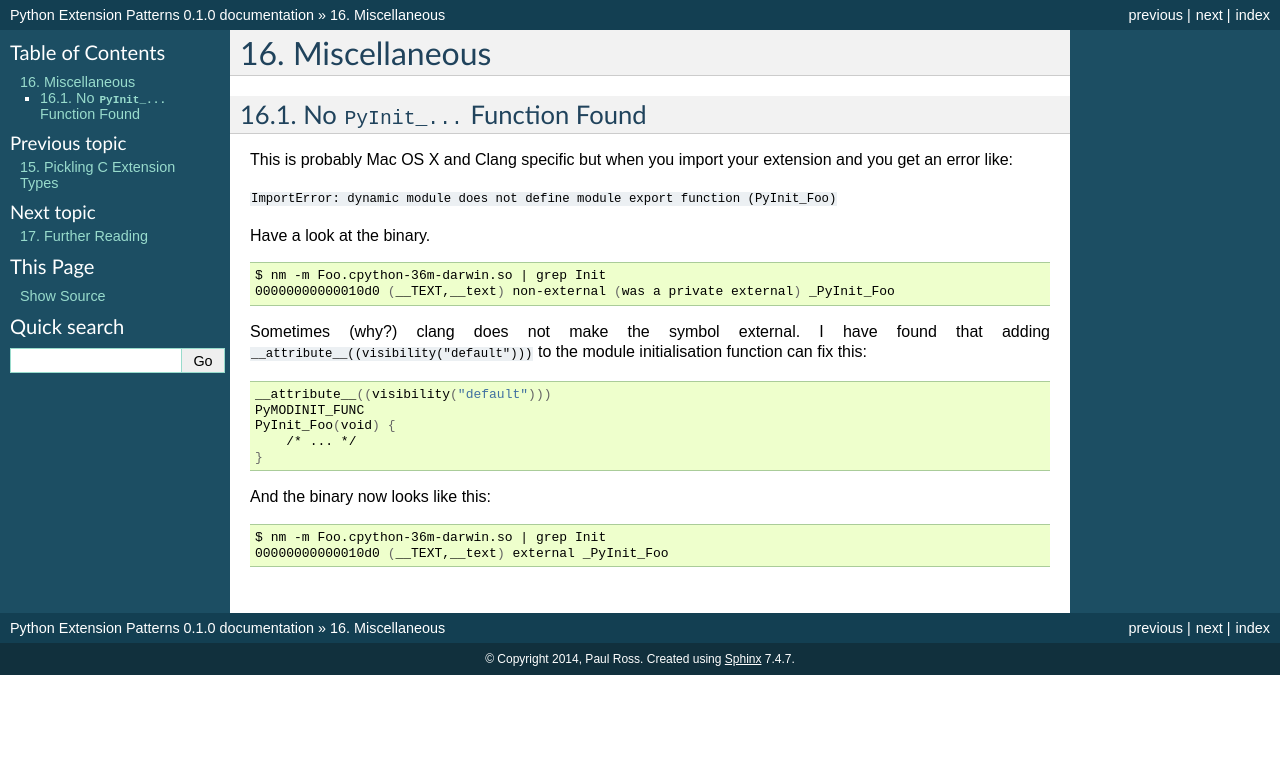
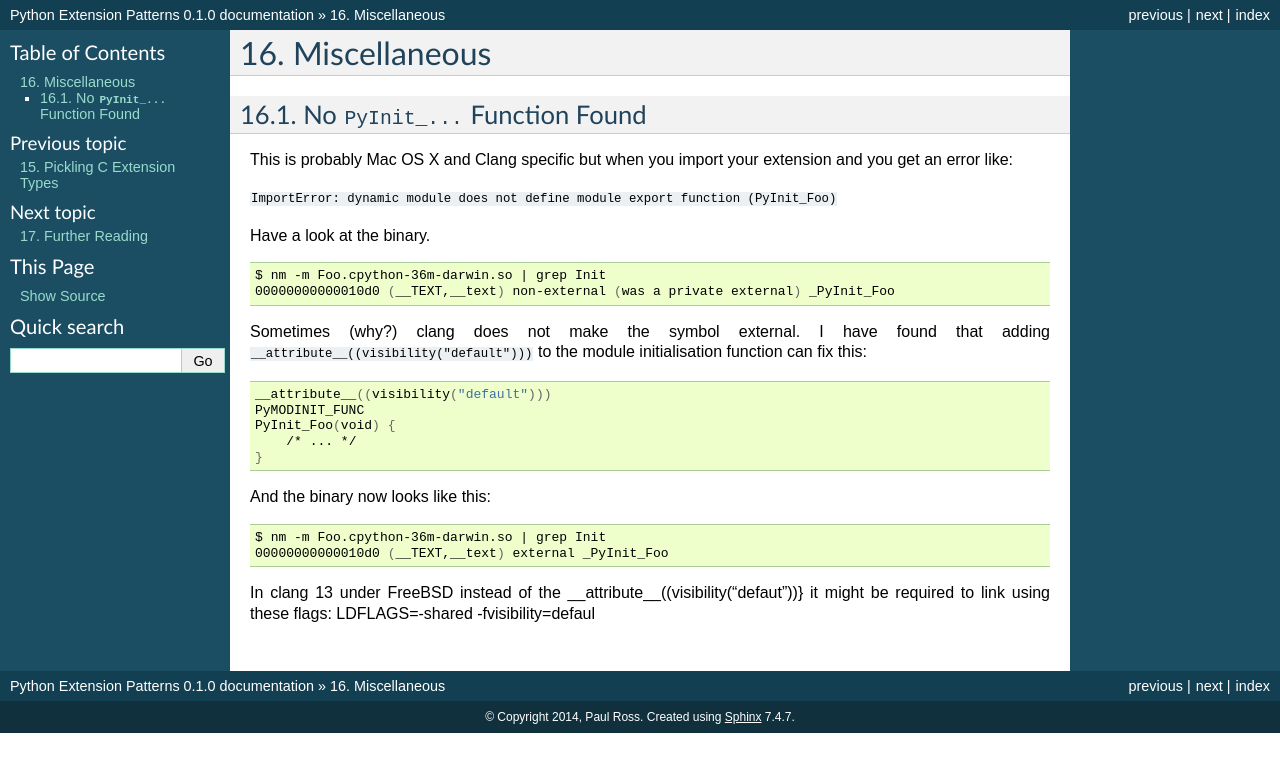
Before and after one commit to paulross/PythonExtensionPatterns, a Sphinx documentation site: the page built from doc/sphinx/source/miscellaneous.rst, in a window 1280 px wide. Shown: the top 772 px of the page. Built offline with Sphinx 7.4.7, drawn with Linux system fonts in a browser that asks for light colours.

Commit message:
Update miscellaneous.rst
For clang under FreeBSD 13 it seems that the attribute fails to compile, but the linker flag does. The issue has the same symptoms described

```diff
--- a/doc/sphinx/source/miscellaneous.rst
+++ b/doc/sphinx/source/miscellaneous.rst
@@ -39,3 +39,6 @@ And the binary now looks like this:
 
     $ nm -m Foo.cpython-36m-darwin.so | grep Init
     00000000000010d0 (__TEXT,__text) external _PyInit_Foo
+
+
+In clang 13 under FreeBSD instead of the __attribute__((visibility("defaut"))} it might be required to link using these flags: LDFLAGS=-shared -fvisibility=defaul
```
